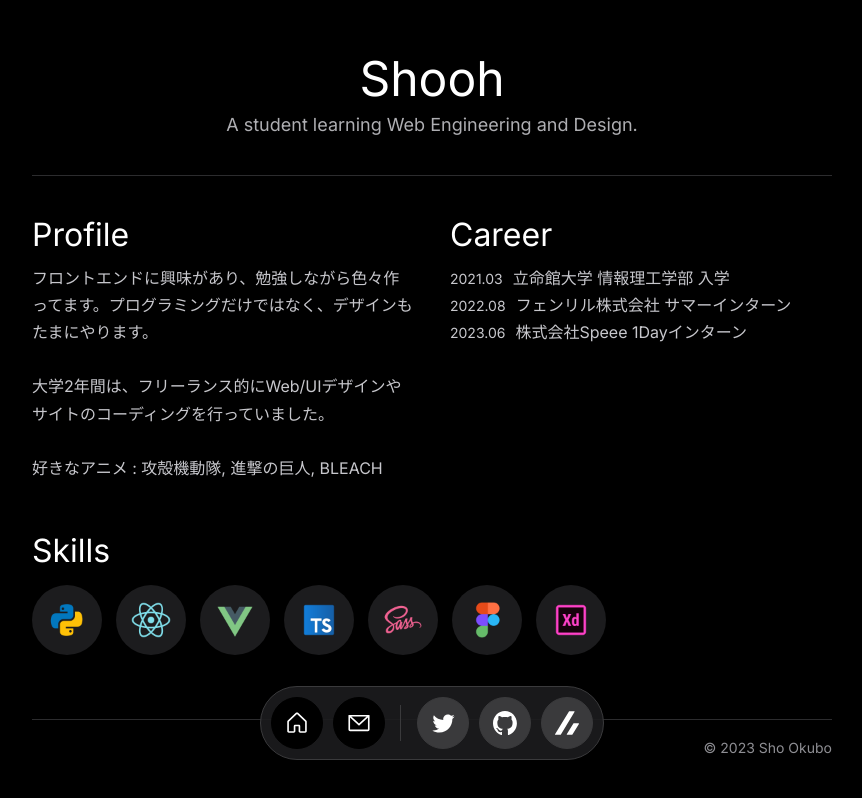
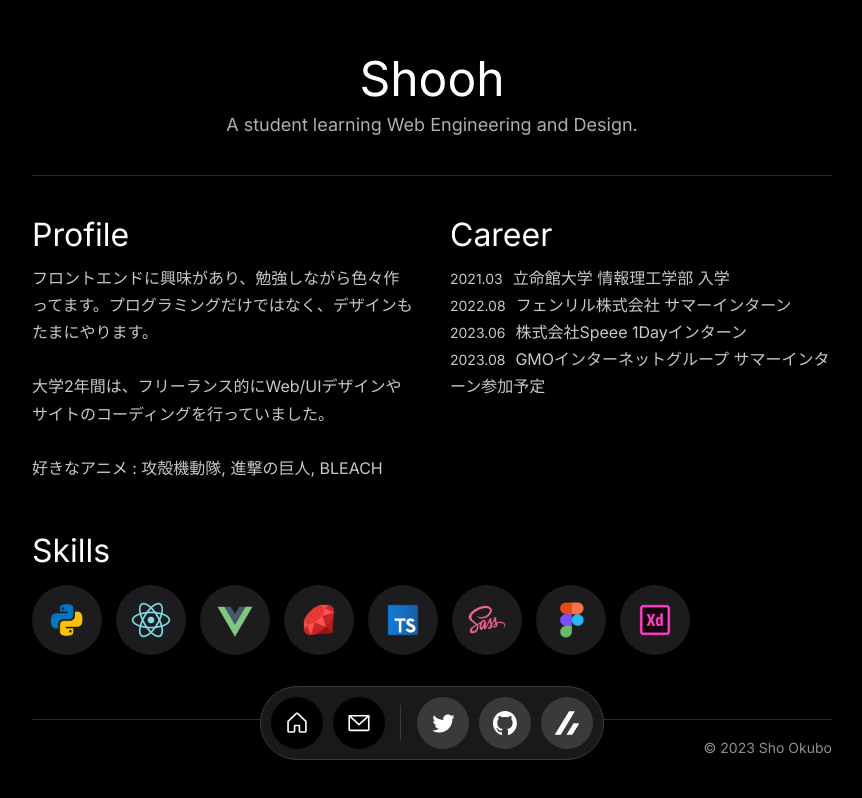
Before and after one commit to shooh25/shooh, a Next.js app: page /about in a window 1280 px wide. Shown: the whole page, without its empty margins (208-1070 px from the left). Built offline with nearby package versions, Linux system fonts and the light colour scheme.

Commit message:
Update: 経歴追加

```diff
--- a/src/pages/about.tsx
+++ b/src/pages/about.tsx
@@ -19,6 +19,7 @@ const About = () => {
     { name: "python", url: "https://www.python.org/" },
     { name: "react", url: "https://ja.reactjs.org/" },
     { name: "vue", url: "https://ja.vuejs.org/" },
+    { name: "ruby", url: "https://www.ruby-lang.org/ja/" },
     { name: "typescript", url: "https://www.typescriptlang.org/" },
     { name: "sass", url: "https://sass-lang.com/" },
     { name: "figma", url: "https://www.figma.com/ja/downloads/" },
@@ -61,6 +62,9 @@ const About = () => {
               <p>
                 <span>2023.06</span>株式会社Speee 1Dayインターン
               </p>
+              <p>
+                <span>2023.08</span>GMOインターネットグループ サマーインターン参加予定
+              </p>
             </div>
           </div>
           <div className={styles.skills}>
```
Also changed, not shown: public/skill-icons/ruby.png (added).
